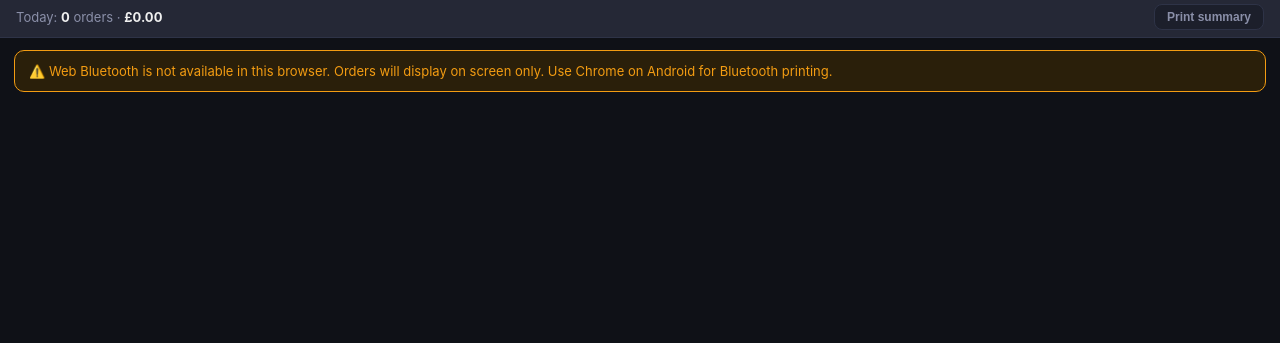
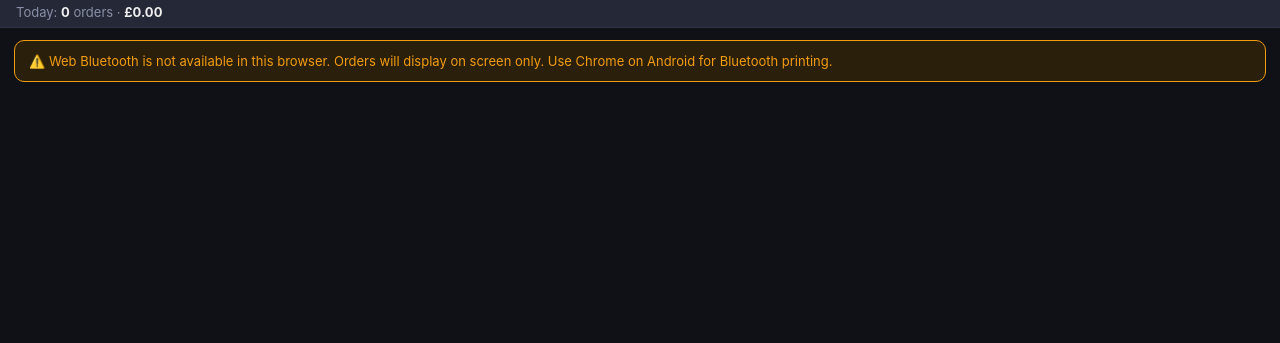
Before and after one commit to johnnydw-bit/halfway-house, a plain HTML site: page public/kitchen.html in a window 1280 px wide. Shown: the part 62-405 px from the top of the page. Drawn offline with Linux system fonts and the light colour scheme.

Commit message:
Remove manual print summary button — auto sunset print only

```diff
--- a/public/kitchen.html
+++ b/public/kitchen.html
@@ -172,19 +172,6 @@
       color: var(--muted);
     }
     #day-bar strong { color: var(--text); }
-    #summary-btn {
-      background: var(--surface);
-      border: 1px solid var(--border);
-      color: var(--muted);
-      border-radius: 8px;
-      padding: 5px 12px;
-      font-size: 12px;
-      font-weight: 600;
-      cursor: pointer;
-      white-space: nowrap;
-    }
-    #summary-btn:hover { border-color: var(--muted); color: var(--text); }
-
     /* ── BT not supported banner ── */
     #bt-unsupported {
       margin: 12px 14px 0;
@@ -216,7 +203,6 @@
 
 <div id="day-bar">
   <span>Today: <strong id="day-orders">0</strong> orders · <strong id="day-total">£0.00</strong></span>
-  <button id="summary-btn" onclick="printDaySummary()">Print summary</button>
 </div>
 
 <div id="bt-unsupported">
```
